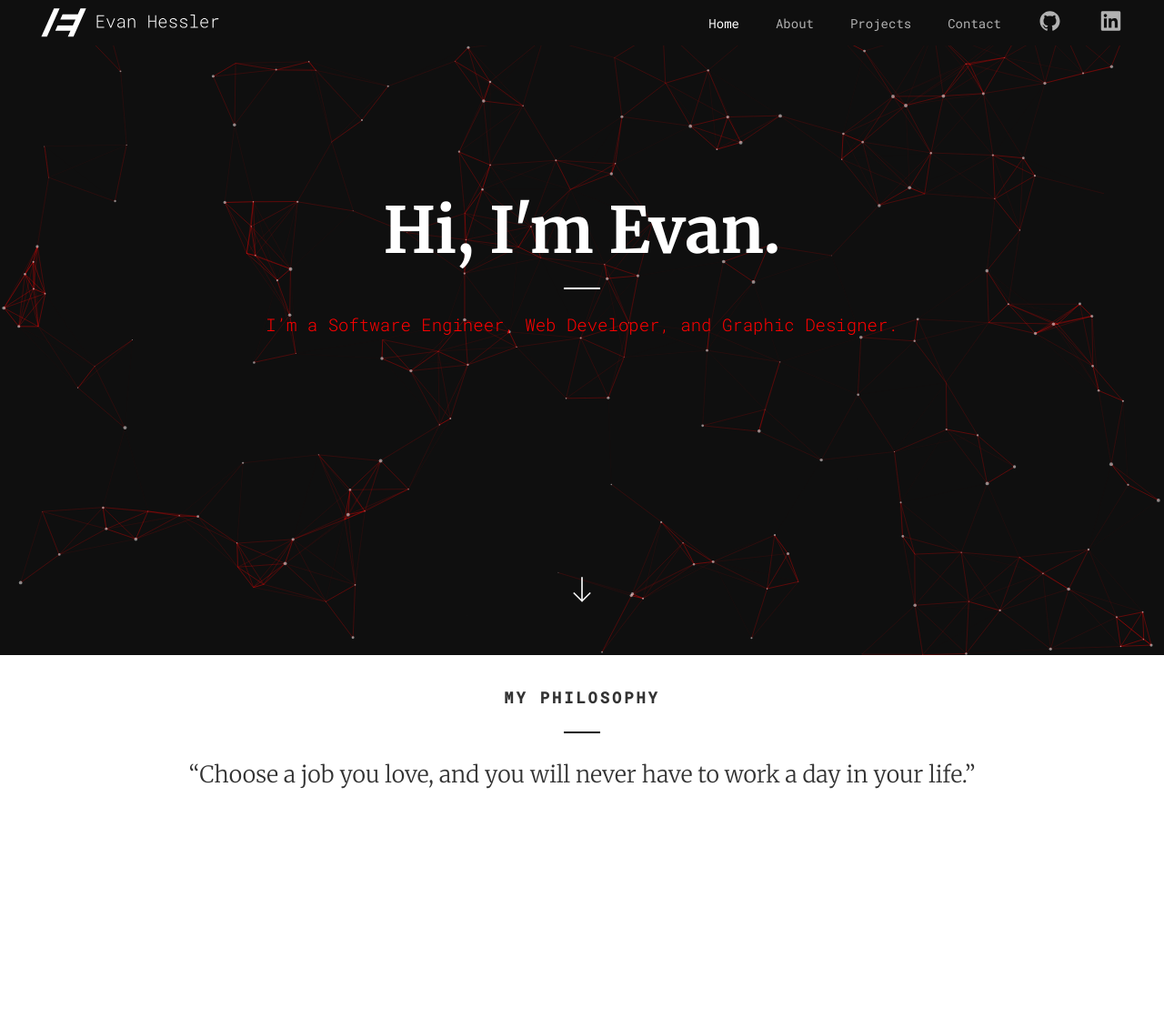
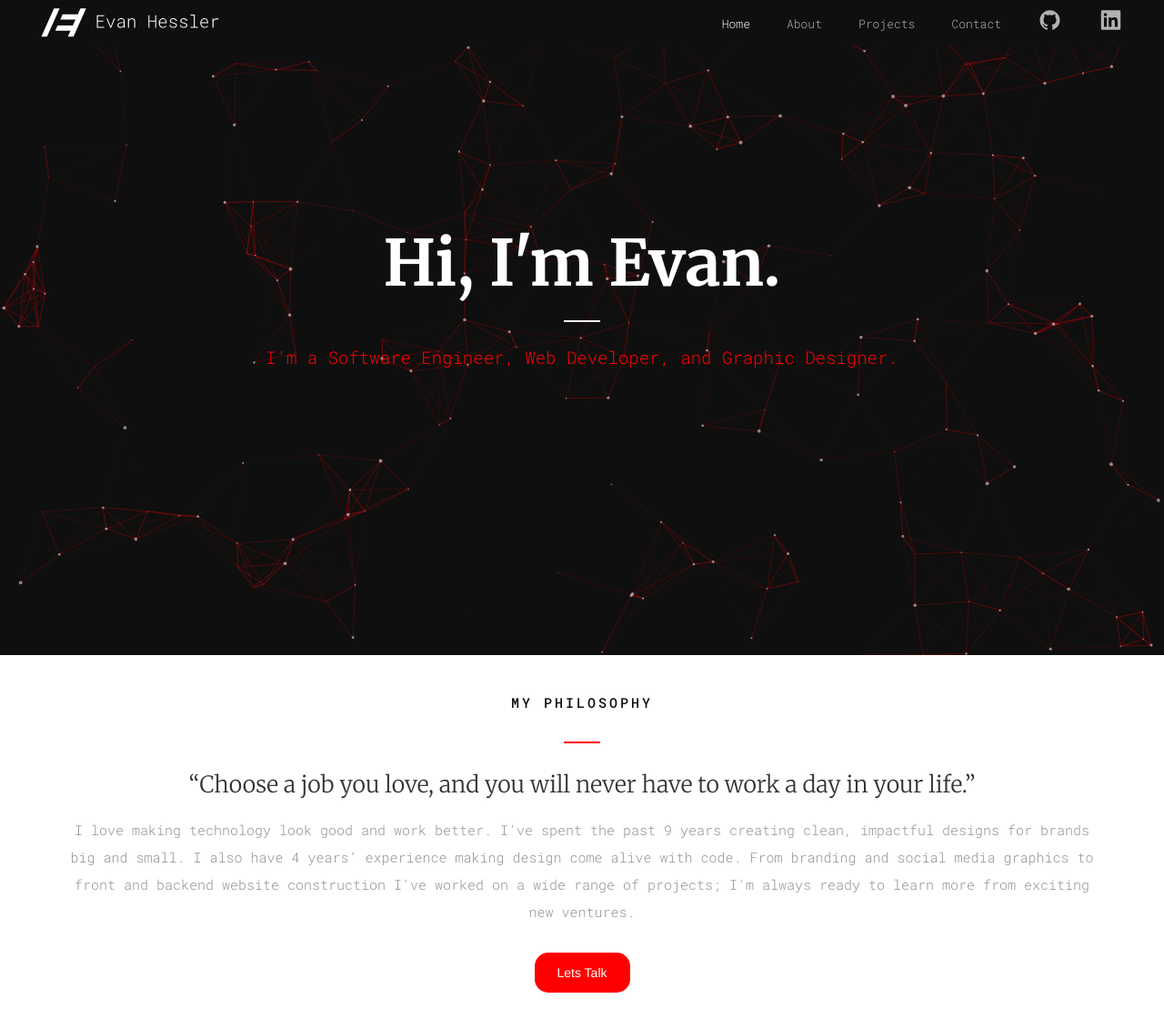
Before and after one commit to evanhessler/evan-hessler-website, a plain HTML site: page index.html in a window 1280 px wide. Shown: the whole page at 91% size. Drawn offline with nearby package versions, Linux system fonts and the light colour scheme; animation ran at ten frames a second.

Commit message:
added button

```diff
--- a/css/style.css
+++ b/css/style.css
@@ -135,6 +135,17 @@ h3, h4, p, li {
   font-family: 'Roboto Mono', monospace, sans-serif !important;
 }
 
+p, li {
+  font-weight: 300 !important;
+  font-size: 1.5rem !important;
+  line-height: 200% !important;
+}
+
+li {
+  font-weight: 300 !important;
+  font-size: 1.3rem !important;
+}
+
 h2 {
   font-weight: 300 !important;
   line-height: 200% !important;
@@ -148,9 +159,9 @@ h3 {
 }
 
 h4 {
-  font-weight: 700 !important;
-  line-height: 200% !important;
-  font-size: 1.7rem !important;
+  font-weight: 500 !important;
+  font-size: 1.5rem !important;
+  line-height: 300% !important;
   letter-spacing: 0.3rem;
   text-transform: uppercase;
 }
@@ -160,6 +171,7 @@ h4 {
   margin-top: 20px;
   margin-bottom: 20px;
   max-width: 40px;
+  min-width: 20px;
   width: 10%;
   height: 2px;
 }
@@ -187,12 +199,20 @@ li:hover, a:hover { color:#fff; }
   background: #fff;
 }
 
-.gray {
+.light-gray {
   color: #b2b2b2;
 }
 
-.gray-background {
+.light-gray-background {
   background: #b2b2b2;
+}
+
+.medium-gray {
+  color: #939393;
+}
+
+.medium-gray-background {
+  background: #939393;
 }
 
 .black {
@@ -322,3 +342,15 @@ a {
   height: 100%;
   width: 100%;
 }
+
+.button {
+  border: none !important;
+  border-radius: 15px;
+  color: white;
+  padding: 12px 25px;
+  text-align: center;
+  text-decoration: none;
+  display: inline-block;
+  margin-top: 20px;
+  margin-bottom: 20px;
+}
--- a/index.html
+++ b/index.html
@@ -25,13 +25,13 @@
 
       <div class="col-xs-6">
         <nav>
-          <ul class="gray vertical-center pull-right">
+          <ul class="light-gray vertical-center pull-right">
             <a href="https://www.github.com/evanhessler">
               <a href=""><li class="active">Home</li></a>
               <a href=""><li>About</li></a>
               <a href=""><li>Projects</li></a>
               <a href=""><li>Contact</li></a>
-              <a href="https://www.github.com/evanhessler">
+              <a class="external-link" href="https://www.github.com/evanhessler">
                 <li>
                   <svg class="icon" version="1.1" id="Layer_1" xmlns="http://www.w3.org/2000/svg" xmlns:xlink="http://www.w3.org/1999/xlink" x="0px" y="0px"
                      width="27px" height="27px" viewBox="0 0 30 32" enable-background="new 0 0 30 32" xml:space="preserve">
@@ -88,7 +88,7 @@
 
         <div class="col-xs-12 pull-right" id="pulldown">
           <nav>
-            <ul class="gray noselect">
+            <ul class="light-gray noselect">
                 <a href=""><li class="active">Home</li></a>
                 <a href=""><li>About</li></a>
                 <a href=""><li>Projects</li></a>
@@ -105,27 +105,18 @@
 
 
     <div class="container">
-      <div class="row vertical-center" style="height: 80%">
+      <div class="row vertical-center" style="height: 90%">
         <div class="col-xs-2"></div>
         <div class="col-xs-8 text-center">
           <div id="intro-container">
             <h1 id="intro"></h1>
           </div>
           <div class="white-background decorative-line fadein"></div>
-          <h3 id="tagline" class="fadein">I’m a Software Engineer, Web Developer, and Graphic Designer.</h3>
+          <h3 id="tagline" class="accent-color fadein">I’m a Software Engineer, Web Developer, and Graphic Designer.</h3>
         </div>
         <div class="col-xs-2"></div>
       </div>
-
-      <div class="row vertical-center" style="height: 20%">
-        <div class="col-xs-12 text-center">
-          <a href="" class="about-url fadein">
-            <a href=""><img src="images/arrow.svg" class="fadein" style="width: 20px"></a>
-          </a>
-        </div>
-      </div>
     </div>
-
   </div>
 
   <div class="nine-tenths back">
@@ -136,10 +127,12 @@
     <div class="container">
       <div class="row">
         <div class="col-xs-12 text-center" style="margin-top: 20px;">
-          <h4>My Philosophy</h4>
-          <div class="black-background decorative-line">
+          <h4 class="black">My Philosophy</h4>
+          <div class="accent-color-background decorative-line">
           </div>
           <h2>“Choose a job you love, and you will never have to work a day in your life.”</h2>
+          <p class="medium-gray">I love making technology look good and work better. I’ve spent the past 9 years creating clean, impactful designs for brands big and small. I also have 4 years’ experience making design come alive with code. From branding and social media graphics to front and backend website construction I've worked on a wide range of projects; I'm always ready to learn more from exciting new ventures.</p>
+          <button class="accent-color-background button">Lets Talk</button>
         </div>
       </div>
     </div>
--- a/js/app.js
+++ b/js/app.js
@@ -14,7 +14,22 @@ particlesJS.load('particles-js', 'particles.json', function() {
 function getRandomColor() {
     var color = ["#ffffff", "#ff0000", "#d900ff", "#00e1ff", "#00ff00", "#ffc200", "#ff7300"];
     randColor = color[Math.floor(Math.random() * color.length)];
-    document.getElementById('tagline').style.color = randColor;
+
+    var tempColor = (randColor == "#ffffff") ? "#0f0f0f" : randColor;
+
+    var accCcolor = document.getElementsByClassName('accent-color');
+    for (var x = 0; x < accCcolor.length; x++) {
+      accCcolor[x].style.color = tempColor;
+    }
+    var accCcolorBack = document.getElementsByClassName('accent-color-background');
+    for (var x = 0; x < accCcolorBack.length; x++) {
+      accCcolorBack[x].style.background = tempColor;
+    }
+
+    if (randColor == "#ffffff") {
+      document.getElementsByClassName('accent-color')[0].style.color = "#ffffff";
+    }
+
     return randColor;
 }
 
--- a/js/script.js
+++ b/js/script.js
@@ -28,12 +28,4 @@ $(document).ready(function() {
         }
     });
 
-    $(document).on('click', 'a', function(event){
-        event.preventDefault();
-        console.log('here');
-        $('html, body').animate({
-            scrollTop: $( $.attr(this, 'href') ).offset().top
-        }, 300);
-    });
-
 });
```
